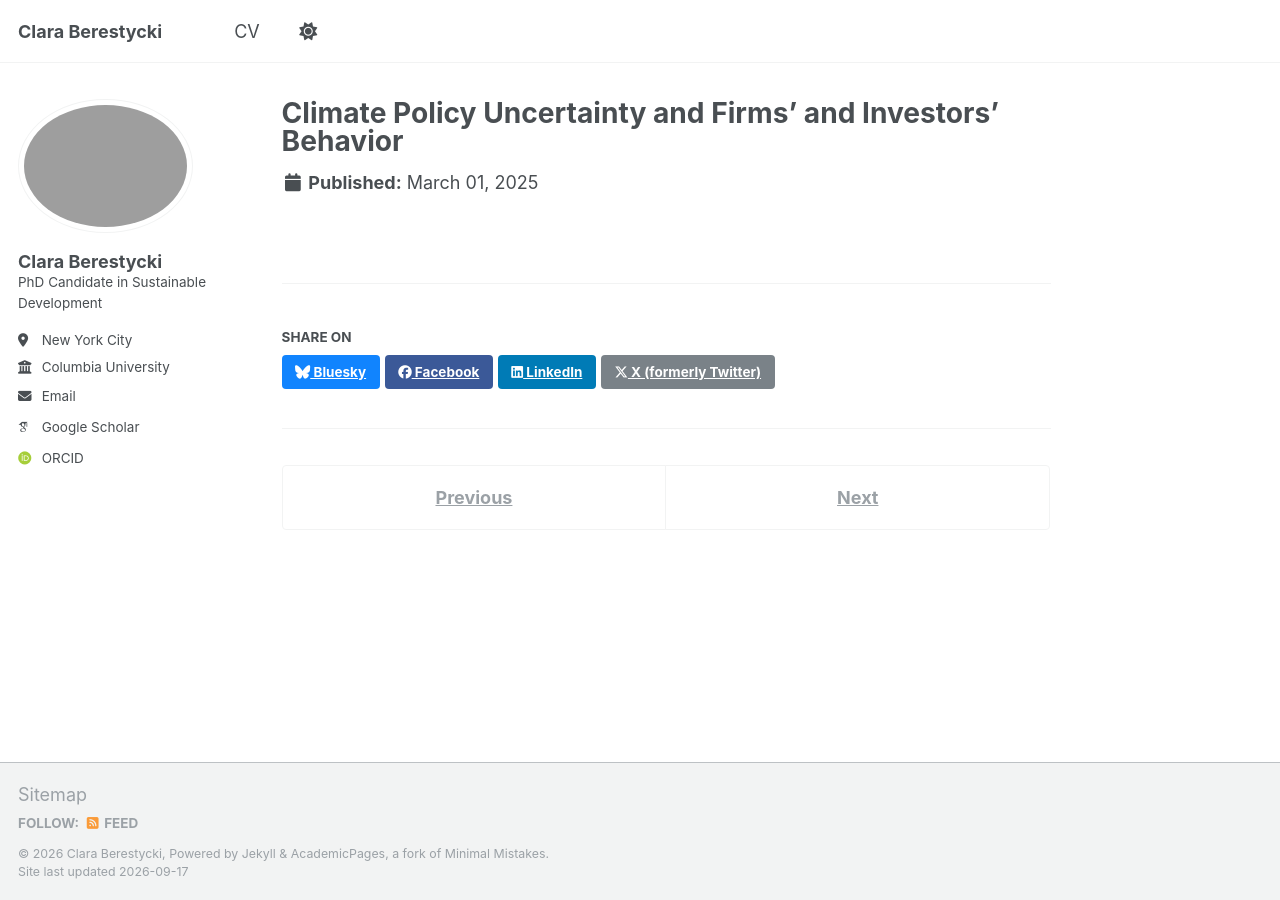
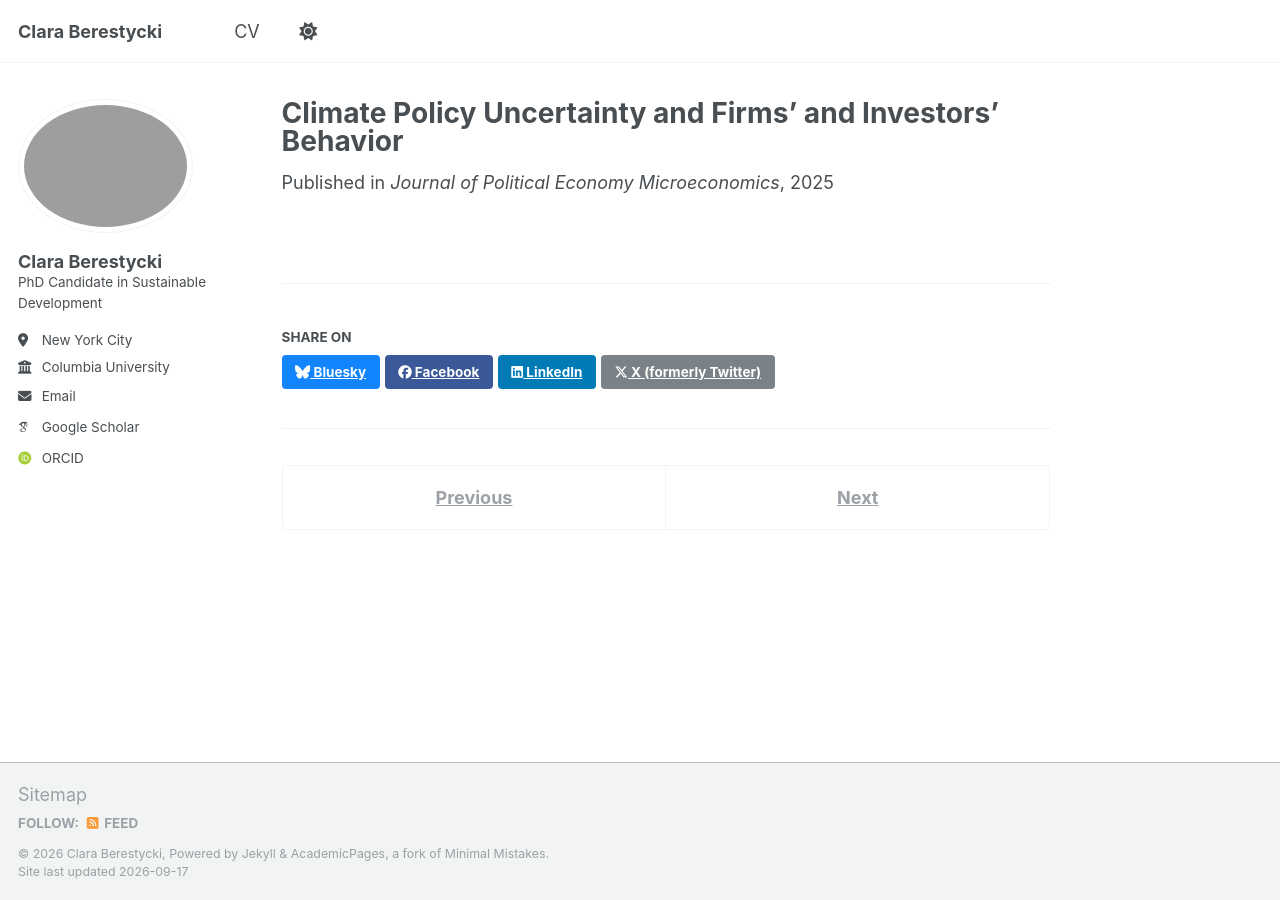
Before and after one commit to claraberes/claraberes.github.io, a Jekyll site: the page built from _publications/2009-10-01-paper-title-number-1.md, in a window 1280 px wide. Built offline with Jekyll 4.4.1, drawn with Linux system fonts in a browser that asks for light colours; some web fonts are replaced; some of the changed lines change nothing that is shown.

Commit message:
Update 2009-10-01-paper-title-number-1.md

```diff
--- a/_publications/2009-10-01-paper-title-number-1.md
+++ b/_publications/2009-10-01-paper-title-number-1.md
@@ -3,14 +3,13 @@
 collection: publications
 category: manuscripts
 date: 2025-03-01
-authors:
-  - "Piero Basaglia"
-  - "Clara Berestycki"
-  - "Stefano Carattini"
-  - "Antoine Dechezleprêtre"
-  - "Tobias Kruse"
-series: "CESifo Working Paper"
-number: "11782"
-status: "working paper"
-note: "<span style='font-style: normal;'>Revisions requested at </span><em>Journal of Political Economy Microeconomics</em><span style='font-style: normal;'>. <a href='https://papers.ssrn.com/sol3/papers.cfm?abstract_id=5208076' target='_blank' rel='noopener'>[Download paper]</a> <a href='https://www.policyuncertainty.com/climate_policy_uncertainty.html' target='_blank' rel='noopener'>[Download data]</a></span>"
+coauthors: "Piero Basaglia, Stefano Carattini, Antoine Dechezleprêtre and Tobias Kruse"
+status: "Revisions requested"
+venue: "Journal of Political Economy Microeconomics"
+note: "CESifo Working Paper No. 11782"
+links:
+  - label: "Paper"
+    url: "https://papers.ssrn.com/sol3/papers.cfm?abstract_id=5208076"
+  - label: "Data"
+    url: "https://www.policyuncertainty.com/climate_policy_uncertainty.html"
 ---
```
